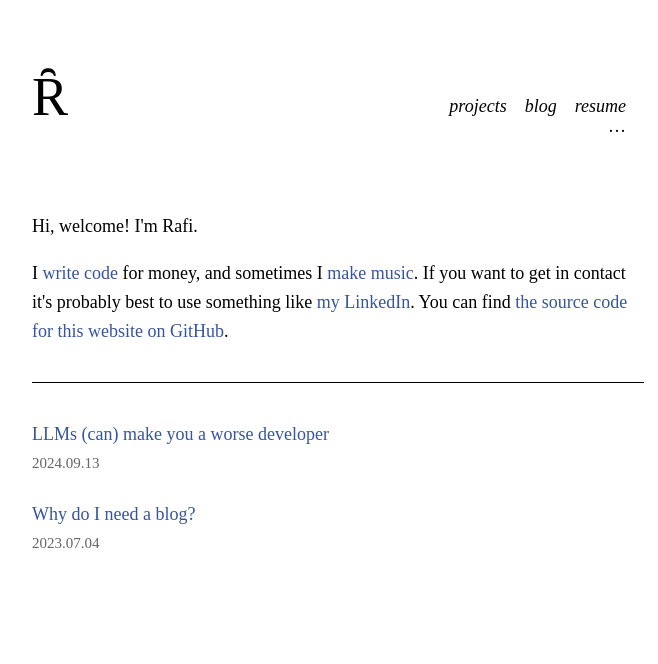
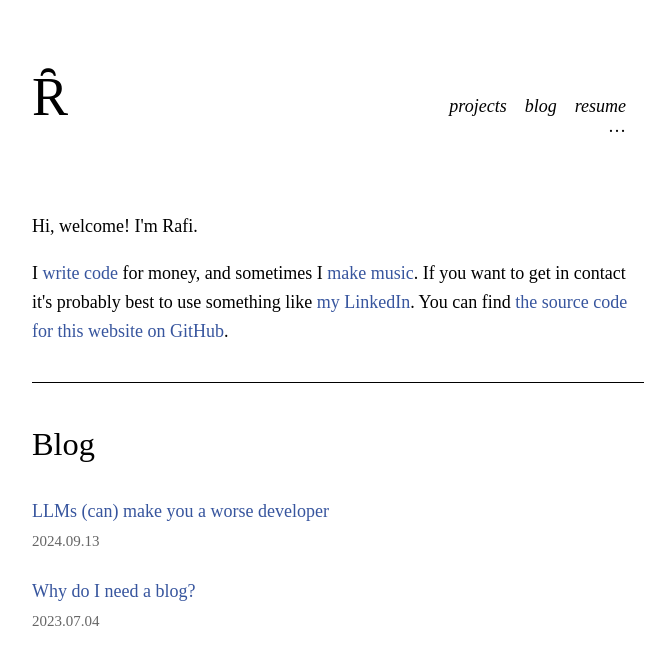
Before and after one commit to rgildiaz/blog, a Next.js app: page / in a window 1280 px wide. Shown: the top 664 px of the page, without its empty margins (302-960 px from the left). Built offline with nearby package versions, Linux system fonts and the light colour scheme.

Commit message:
fix: add blog header on landing page

```diff
--- a/pages/index.js
+++ b/pages/index.js
@@ -39,7 +39,8 @@ export default function Home({ allPostsData }) {
           .
         </p>
       </section>
-      <section className={`${utilStyles.padding1px}`}>
+      <section id="blog">
+				<h2>Blog</h2>
         <BlogPostList allPostsData={allPostsData} maxItems={10} />
       </section>
     </Layout>
```
